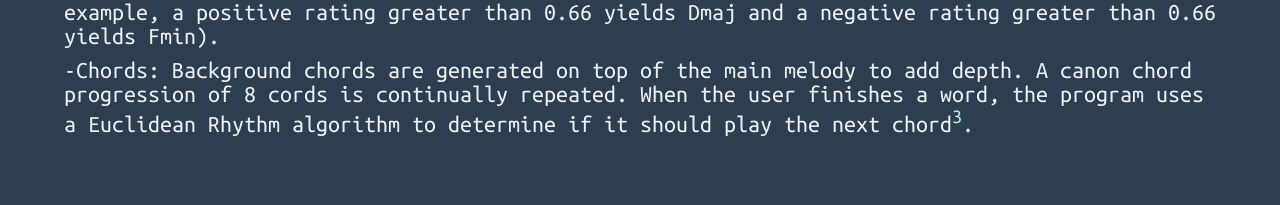
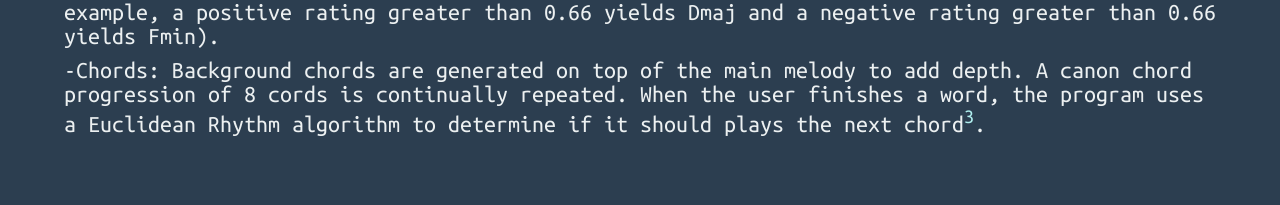
Before and after one commit to jonathan-ostrander/typechime, a Flask app: page /about in a window 1280 px wide. Shown: the part 655-860 px from the top of the page. Run offline with Flask 2, Linux system fonts and the light colour scheme; parts of the project's set-up code (start-up, migrations or seed data) failed here and were passed over.

Commit message:
forgot to save all changes to about

```diff
--- a/templates/about.html
+++ b/templates/about.html
@@ -20,6 +20,6 @@
 		<p>-Generating notes: TypeChi.me reads in each word and breaks it down into its phonetic parts. The vowel sounds of the word are translated into relative tones according to the vowel&#39;s pitch when it is spoken<sup><a href="http://thelisteningmachine.org/about" title="The Listening Machine">1</a></sup>. This corresponds to a note relative to the current key of the program.</p>
 		<p>-Tempo: Each note is put onto the note queue that plays a quarter note when a note is taken off the queue. Rests are added once a new word is started to break up the stream of notes. The beats per minute of the music is dynamically based on how fast you type so that the music keeps up with what you are typing.</p>
 		<p>-Key: A major or minor key is assigned to the music based on the semantics of the words currently being used. Each adjective, noun, verb, and adverb has a positive, negative, and neutral value generated by a naive Bayes classfier trained using movie reviews<sup><a href="http://streamhacker.com/2010/05/10/text-classification-sentiment-analysis-naive-bayes-classifier/" title="Text Classification with nltk">2</a></sup>.  In order to determine which key the program is in, we use a moving average of the last 5 words. Different ranges of positive, negative, and neutral values correspond to different musical keys (for example, a positive rating greater than 0.66 yields Dmaj and a negative rating greater than 0.66 yields Fmin).</p>
-		<p>-Chords: Background chords are generated on top of the main melody to add depth. A canon chord progression of 8 cords is continually repeated. When the user finishes a word, the program uses a Euclidean Rhythm algorithm to determine if it should play the next chord<sup><a href="http://blog.fader.co.uk/post/11519018856/bjorklund-algorithm-and-euclidean-rhythms" title="Generating Rhythms with Euclids GCD Algorithm">3</a></sup>.</p>
+		<p>-Chords: Background chords are generated on top of the main melody to add depth. A canon chord progression of 8 cords is continually repeated. When the user finishes a word, the program uses a Euclidean Rhythm algorithm to determine if it should plays the next chord<sup><a href="http://blog.fader.co.uk/post/11519018856/bjorklund-algorithm-and-euclidean-rhythms" title="Generating Rhythms with Euclids GCD Algorithm">3</a></sup>.</p>
 	</div>
 </body>
```
